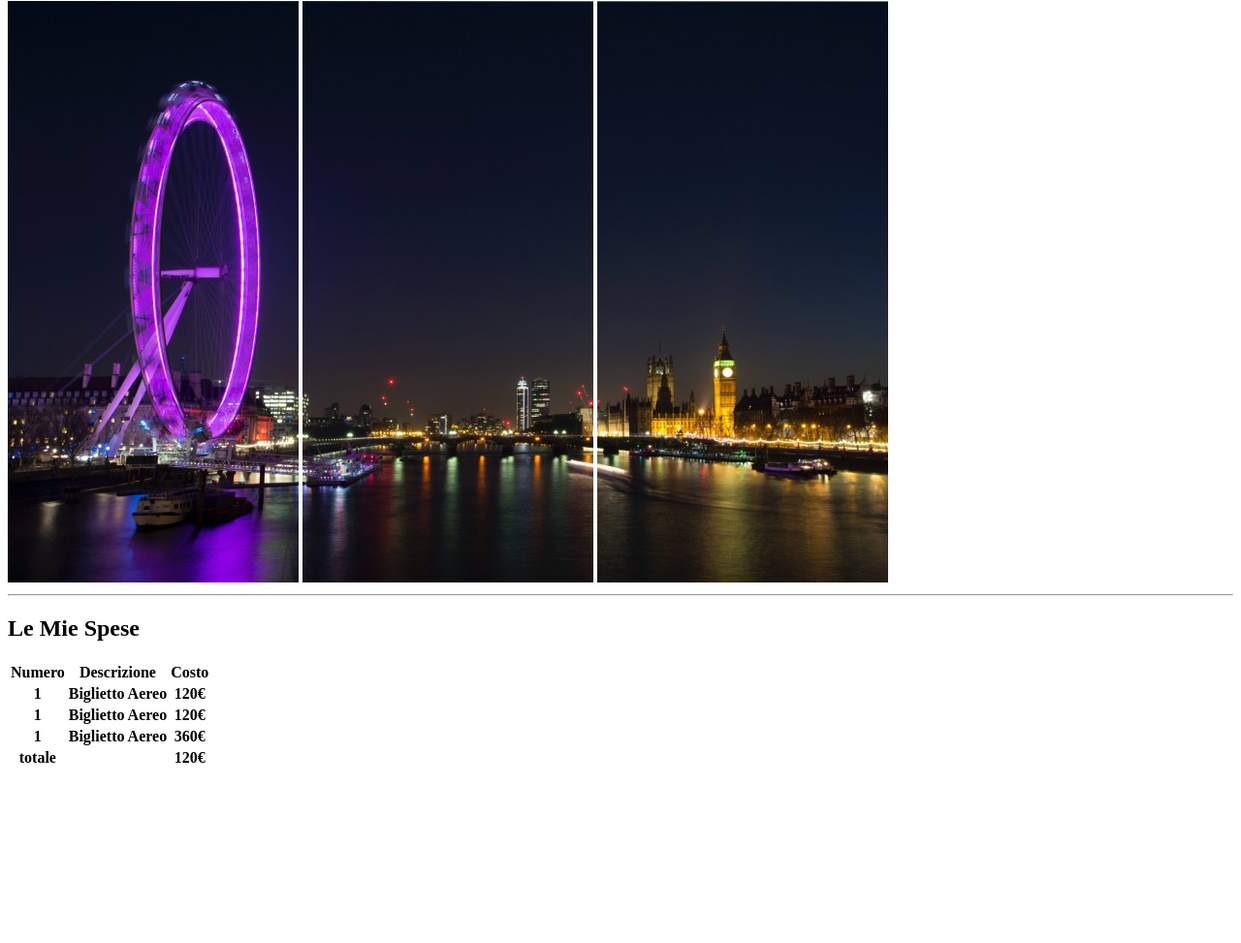
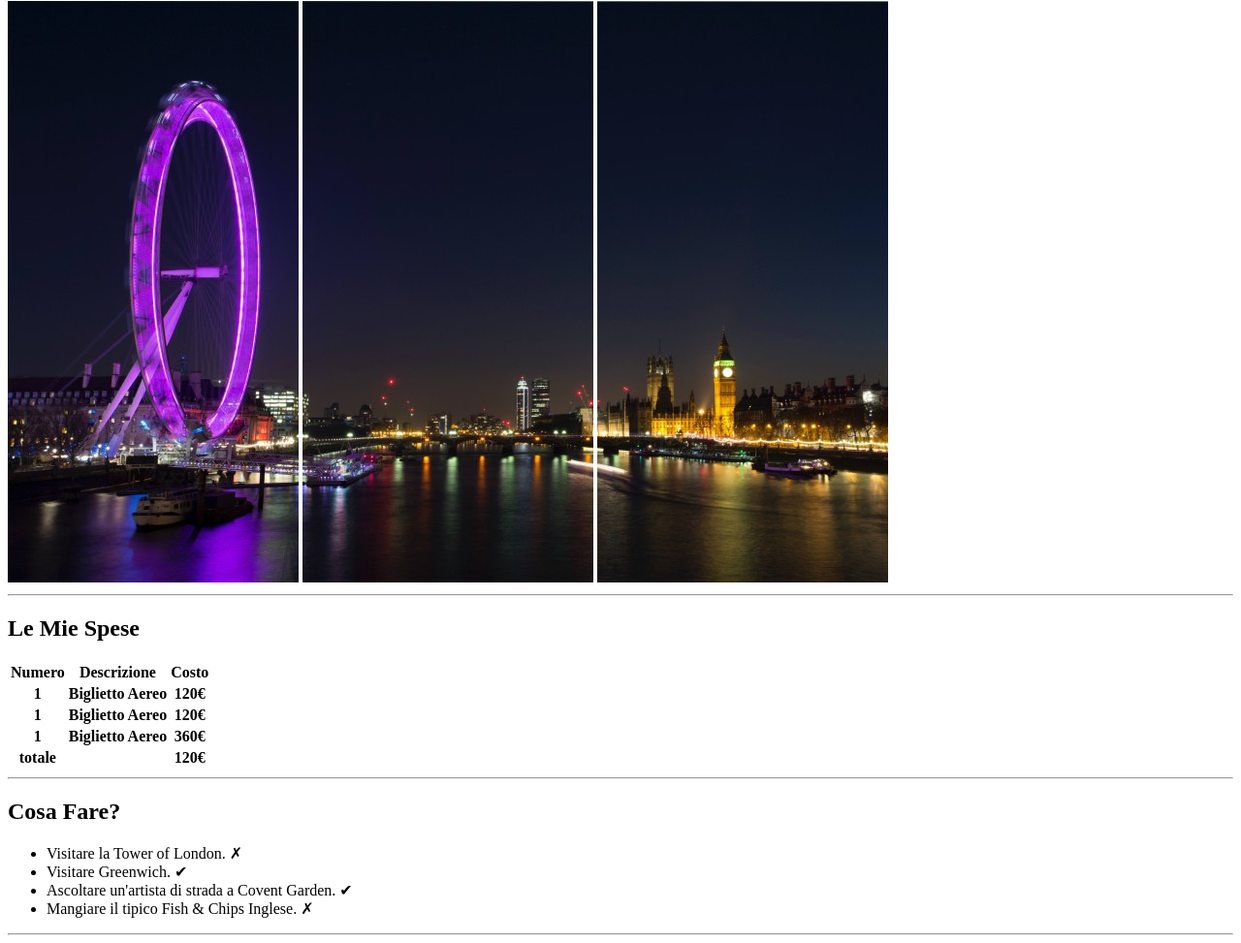
Before and after one commit to Alecaring/html-london-trip, a plain HTML site: page index.html in a window 1280 px wide. Shown: the part 79-1052 px from the top of the page at 97% size. Before the commit the page ends 881 px from the top, so only its background shows below. Drawn offline with Linux system fonts and the light colour scheme.

Commit message:
add: section ul list

```diff
--- a/index.html
+++ b/index.html
@@ -15,7 +15,7 @@
     </header>
     <main>
         <section>
-            <h1>Le Mie Spese</h1>
+            <h2>Le Mie Spese</h2>
             <table>
                 <thead>
                     <tr>
@@ -49,6 +49,18 @@
                     </tr>
                 </tfoot>
             </table>
+            <hr>
+        </section>
+
+        <section>
+            <h2>Cosa Fare?</h2>
+            <ul>
+                <li>Visitare la Tower of London. &#10007;</li>
+                <li>Visitare Greenwich. &#10004;</li>
+                <li>Ascoltare un'artista di strada a Covent Garden. &#10004;</li>
+                <li>Mangiare il tipico Fish & Chips Inglese. &#10007;</li>
+            </ul>
+            <hr>
         </section>
     </main>
     <footer>
```
